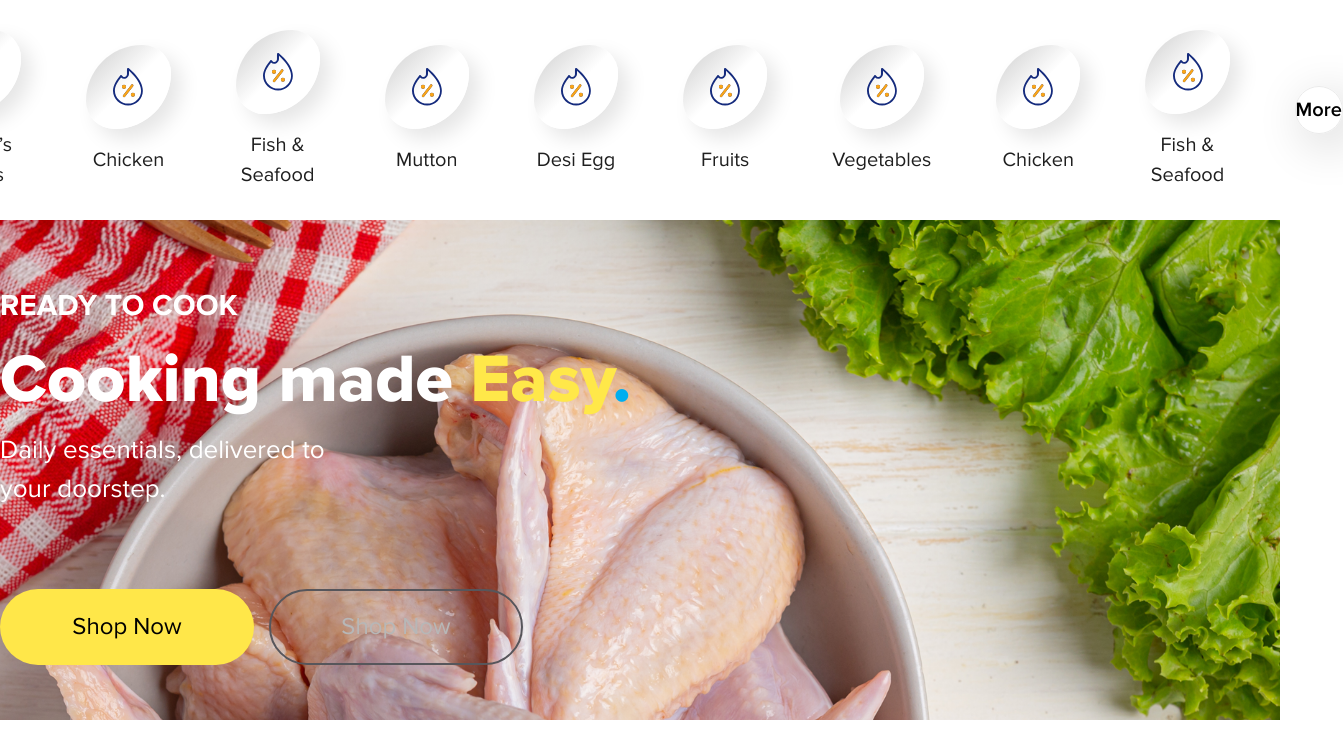
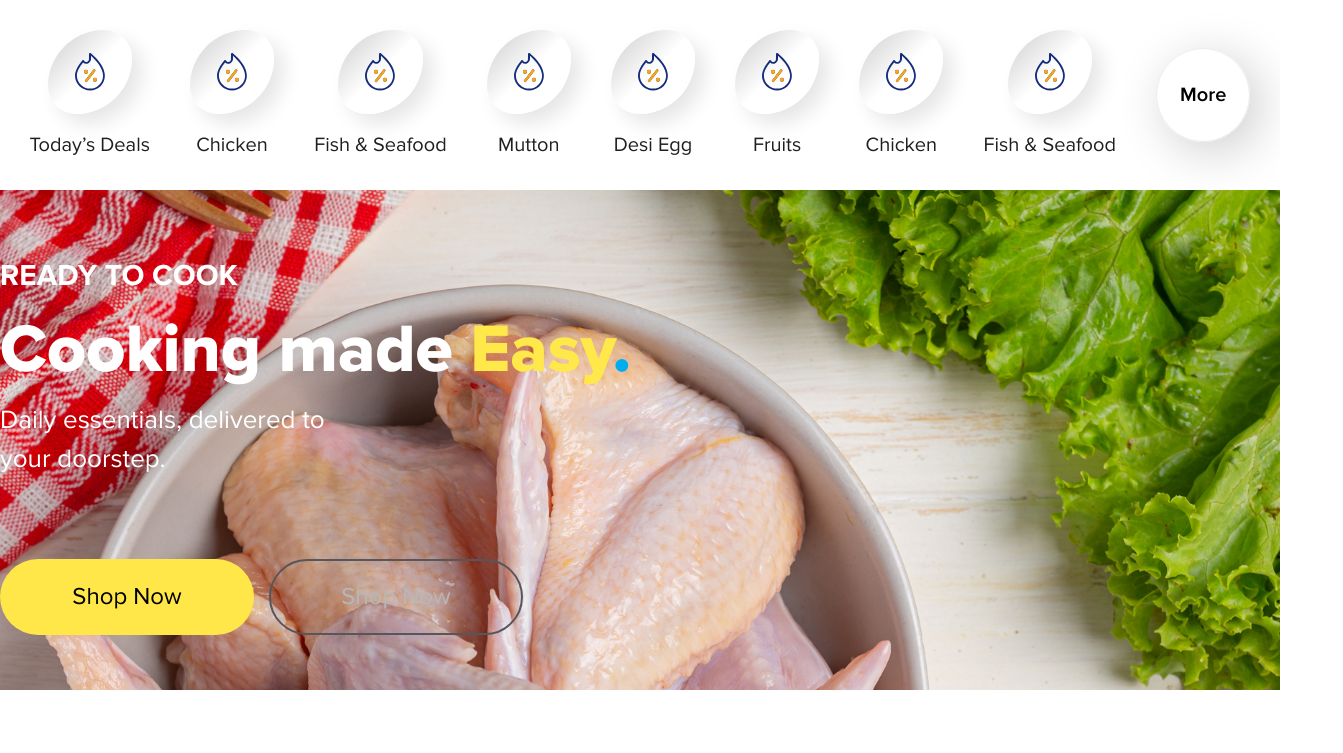
Before and after one commit to khurshid-99/TOZZA_2, a React app in the folder FRONTEND/: page / in a window 1280 px wide. Shown: the top 753 px of the page, 1343 px wide, since content can reach past the window. Built offline with nearby package versions, Linux system fonts and the light colour scheme; no server answers; the HTML template or start-up script is replaced by a standard one.

Commit message:
refactor: enhance CategoryNav component layout and improve visibility logic in Home page; update InstagramFeed to include unique keys for mapped items

```diff
--- a/FRONTEND/src/features/home/components/CategoryNav.tsx
+++ b/FRONTEND/src/features/home/components/CategoryNav.tsx
@@ -5,15 +5,15 @@ interface Categories {
 
 const CategoryNav = ({ name, icon }: Categories) => {
   return (
-    <div className="flex flex-col items-center justify-center gap-[1rem] group  ">
-      <div className="w-[84.2px] aspect-square bg-linear-to-tl from-[white] from-30% via-[white] via-50% to-[#00000028] rounded-tr-[50%] rounded-bl-[50%] rounded-tl-[100%] rounded-br-[100%]  border-black flex items-center justify-center inset-shadow-blue-500 shadow-[10px_10px_20px_rgba(0,0,0,0.1)]">
+    <div className="flex flex-col items-center justify-center gap-2 lg:gap-4   ">
+      <div className="w-[50px] md:w-[65px] lg:w-[70px] xl:w-[84.2px]  aspect-square bg-linear-to-tl from-[white] from-30% via-[white] via-50% to-[#00000028] rounded-tr-[50%] rounded-bl-[50%] rounded-tl-[100%] rounded-br-[100%]  border-black flex items-center justify-center inset-shadow-blue-500 shadow-[10px_10px_20px_rgba(0,0,0,0.1)]">
         <img
           src={icon}
           alt=""
-          className="w-7.5 aspect-30/37.7 object-center object-cover "
+          className="w-[15px] md:w-[20px] lg:w-[25px] xl:w-7.5 aspect-30/37.7 object-center object-cover  "
         />
       </div>
-      <h5 className="text-20 text-[#1F1F1F] text-center capitalize ">{name}</h5>
+      <h5 className="text-14 lg:text-20 text-[#1F1F1F] text-center capitalize text-nowrap ">{name}</h5>
     </div>
 
     // <div className="home_category">
--- a/FRONTEND/src/features/home/pages/Home.tsx
+++ b/FRONTEND/src/features/home/pages/Home.tsx
@@ -29,7 +29,7 @@ const Home = () => {
 
   return (
     <section className="home  ">
-      <div className="flex items-center justify-center gap-[65px] py-[30px] ">
+      <div className="flex items-center justify-center gap-8 lg:gap-10 3xl:gap-pad-65 py-7.5 ">
         {[
           { id: 1, name: "Today’s Deals", icon: headerCategoryIcon },
           { id: 2, name: "Chicken", icon: headerCategoryIcon },
@@ -40,11 +40,31 @@ const Home = () => {
           { id: 7, name: "Vegetables", icon: headerCategoryIcon },
           { id: 8, name: "Chicken", icon: headerCategoryIcon },
           { id: 9, name: "Fish & Seafood", icon: headerCategoryIcon },
-        ].map(({ id, name, icon }) => (
-          <CategoryNav name={name} icon={icon} />
-        ))}
+        ].map(({ id, name, icon }, index) => {
+          let visibilityClass = "hidden";
 
-      <button className="w-[94.5px] aspect-square rounded-full border border-soft text-main text-20 font-n-sb capitalize shadow-[10px_10px_50px_rgba(0,0,0,0.2)] ">more</button>
+          if (index < 3) {
+            visibilityClass = "flex"; // Shown on mobile and up
+          } else if (index < 5) {
+            visibilityClass = "hidden md:flex"; // Shown from tablet up
+          } else if (index < 6) {
+            visibilityClass = "hidden lg:flex"; // Shown from laptop up
+          } else if (index < 7) {
+            visibilityClass = "hidden 2xl:flex";
+          } else {
+            visibilityClass = "hidden xl:flex"; // Shown on desktop only
+          }
+
+          return (
+            <div key={id} className={visibilityClass}>
+              <CategoryNav name={name} icon={icon} />
+            </div>
+          );
+        })}
+
+        <button className="w-15 xl:w-[94.5px] aspect-square rounded-full border border-soft text-main text-14 xl:text-20 font-n-sb capitalize shadow-[10px_10px_50px_rgba(0,0,0,0.2)] ">
+          more
+        </button>
       </div>
       {/*  */}
       <div className="w-full aspect-400/270 md:aspect-768/300 xl:aspect-1920/750 2xl:aspect-1536/696 3xl:aspect-1920/696  relative  ">
--- a/FRONTEND/src/utils/InstagramFeed.tsx
+++ b/FRONTEND/src/utils/InstagramFeed.tsx
@@ -34,7 +34,7 @@ const InstagramFeed = () => {
         {instagramFeed.length > 0 ? (
           instagramFeed
             .slice(0, 4)
-            .map(({ image }) => <InstagramFeedCart image={image} />)
+            .map(({ image, id }) => <InstagramFeedCart key={id} image={image} />)
         ) : (
           <h1>Loading</h1>
         )}
```
